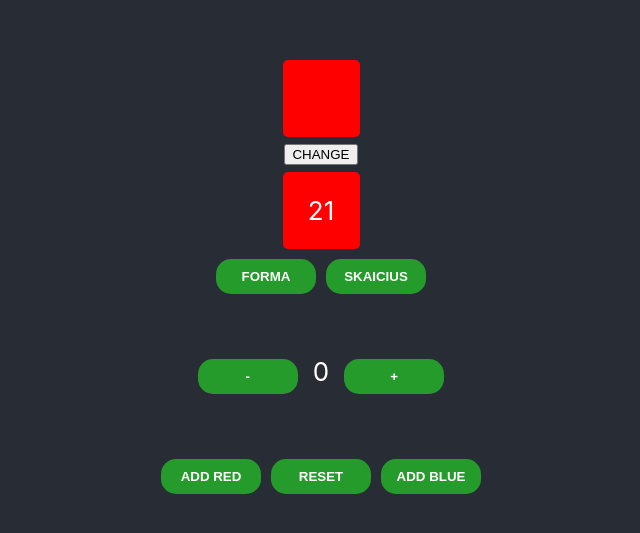
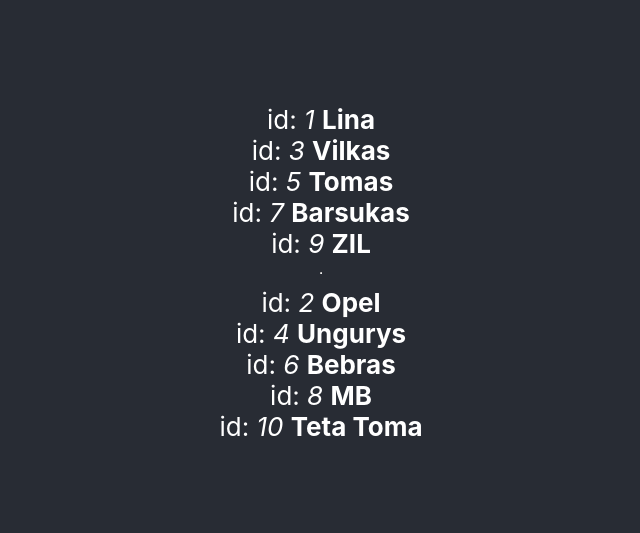
Before and after one commit to SergejsRom/php-2, a React (Create React App) app in the folder my-app/: page / in a window 1280 px wide. Shown: the part 127-660 px from the top of the page, without its empty margins (319-959 px from the left). Built offline with nearby package versions, Linux system fonts and the light colour scheme.

Commit message:
tvenkinys

```diff
--- a/my-app/src/App.jsx
+++ b/my-app/src/App.jsx
@@ -1,104 +1,29 @@
 import { useState } from "react";
 import "./App.css";
+import Tvenkinys from "./Components/Tvenkinys-1/Tvenkinys";
+const seaPlaners = [
+    {id: 1, type: 'man', name: 'Lina', color: 'blue'},
+    {id: 2, type: 'car', name: 'Opel', color: 'red'},
+    {id: 3, type: 'animal', name: 'Vilkas', color: 'green'},
+    {id: 4, type: 'fish', name: 'Ungurys', color: 'yellow'},
+    {id: 5, type: 'man', name: 'Tomas', color: 'green'},
+    {id: 6, type: 'animal', name: 'Bebras', color: 'red'},
+    {id: 7, type: 'animal', name: 'Barsukas', color: 'green'},
+    {id: 8, type: 'car', name: 'MB', color: 'blue'},
+    {id: 9, type: 'car', name: 'ZIL', color: 'red'},
+    {id: 10, type: 'man', name: 'Teta Toma', color: 'yellow'},
+  ];
+
 
 function App() {
-  {
-    /* Sukurti aplikaciją, kuri turi mygtuką change ir atvaizduoja apskritimą. Paspaudus mygtuką change apskritimas turi pavirsti į kvadratą, o paspaudus dar kartą vėl pavirsti apskritimu.
-     */
-  }
-  const [kvadratas, setKvadratas] = useState("kvadratas");
-  function change() {
-    setKvadratas(kvadratas === "apskritimas" ? "kvadratas" : "apskritimas");
-  }
 
-  {
-    /* Sukurti aplikaciją, kuri turi mygtukus change ir random bei atvaizduoja apskritimą su random skaičiumi viduje. Paspaudus change mygtuką apskritimas keičiasi į stačiakampį kaip pirmame uždavinyje, o paspaudus random mygtuką, skaičius pasikeičia į rand 5 - 25
-     */
-  }
-
-  const [kvadratas2, setKvadratas2] = useState("kvadratas");
-  function change2() {
-    setKvadratas2(kvadratas2 === "apskritimas" ? "kvadratas" : "apskritimas");
-  }
-  const [sk, setSk] = useState(Math.floor(Math.random() * (25 - 5 + 1)) + 5);
-  function skaicius() {
-    setSk(Math.floor(Math.random() * (25 - 5 + 1)) + 5);
-  }
-
-  {
-    /* Sukurti aplikaciją, kuri turi mygtukus plus ir minus, bei atvaizduoja skaičių 0. Paspaudus plus mygtuką, skaičius padidėja 1, o paspaudus minus- sumažėja 3
-     */
-  }
-
-  const [nulis, setNulis] = useState(0);
-  function plius() {
-    setNulis(nulis + 1);
-  }
-  function minus() {
-    setNulis(nulis - 3);
-  }
-
-  {
-    /* Sukurti aplikaciją, kuri turi mygtukus add red, add blue ir reset. Paspaudus add red, prisideda raudonas kvadratas, paspaudus add blue - mėlynas ir t.t. Spaudinėjant prisideda vis daygiau kvadratų. Paspaudus reset viskas išsitrina */
-  }
-
-  const addRed = () => setRed(kvM => [...kvM, '']);
-    const [red, setRed] = useState([]);
-
-    const addBlue = () => setBlue(kvM => [...kvM, '']);
-    const [blue, setBlue] = useState([]);
-
-  return (
-    <div className="App">
-      <header className="App-header">
-        <div className={kvadratas}></div>
-        <button onClick={change}>CHANGE</button>
-
-        <div className={kvadratas2}>{sk}</div>
-        <div>
-          <button className="btn" onClick={change2}>
-            FORMA
-          </button>
-          <button className="btn" onClick={skaicius}>
-            SKAICIUS
-          </button>
+    return (
+        <div className="App">
+            <header className="App-header">
+                <Tvenkinys seaPlaners={seaPlaners}></Tvenkinys>
+            </header>
         </div>
-        <br></br>
-        <br></br>
-
-        <div>
-          <button className="btn" onClick={minus}>
-            -
-          </button>
-          <span className="nulis">{nulis}</span>
-          <button className="btn" onClick={plius}>
-            +
-          </button>
-        </div>
-        <br></br>
-        <br></br>
-        <div>
-          <div className="kvadratai">
-          {
-           red.map((i) => <div key={i} className="kv">{i}</div>)
-       }
-       {
-           blue.map((i) => <div key={i} className="kv" style={{background: "blue"}}>{i}</div>)
-       }
-          </div>
-          <button className="btn" onClick={addRed}>
-            ADD RED
-          </button>
-          <button className="btn" onClick={plius}>
-            RESET
-          </button>
-          <button className="btn" onClick={addBlue}>
-            ADD BLUE
-          </button>
-        </div>
-      </header>
-    </div>
-  );
+    )
 }
 
 export default App;
--- /dev/null
+++ b/my-app/src/Components/Tvenkinys-1/Daiktas.jsx
@@ -0,0 +1,6 @@
+function Daiktas({seaPlaner}) {
+
+    return <div>id: <i>{seaPlaner.id}</i> <b>{seaPlaner.name}</b></div>
+}
+
+export default Daiktas;
--- /dev/null
+++ b/my-app/src/Components/Tvenkinys-1/Tvenkinys.jsx
@@ -0,0 +1,18 @@
+import Daiktas from "./Daiktas";
+function Tvenkinys({seaPlaners}) {
+
+    return (
+        <>
+    {
+        seaPlaners.map(s => s.id % 2 ? <Daiktas key={s.id} seaPlaner={s}></Daiktas> : null)
+    }
+    <hr/>
+    {
+        seaPlaners.map(s => s.id % 2 ? null : <Daiktas key={s.id} seaPlaner={s}></Daiktas>)
+    }
+    </>
+    )
+}
+
+
+export default Tvenkinys;
```
Also changed, not shown: my-app/src/011.jsx (added, +104 -0 lines).
